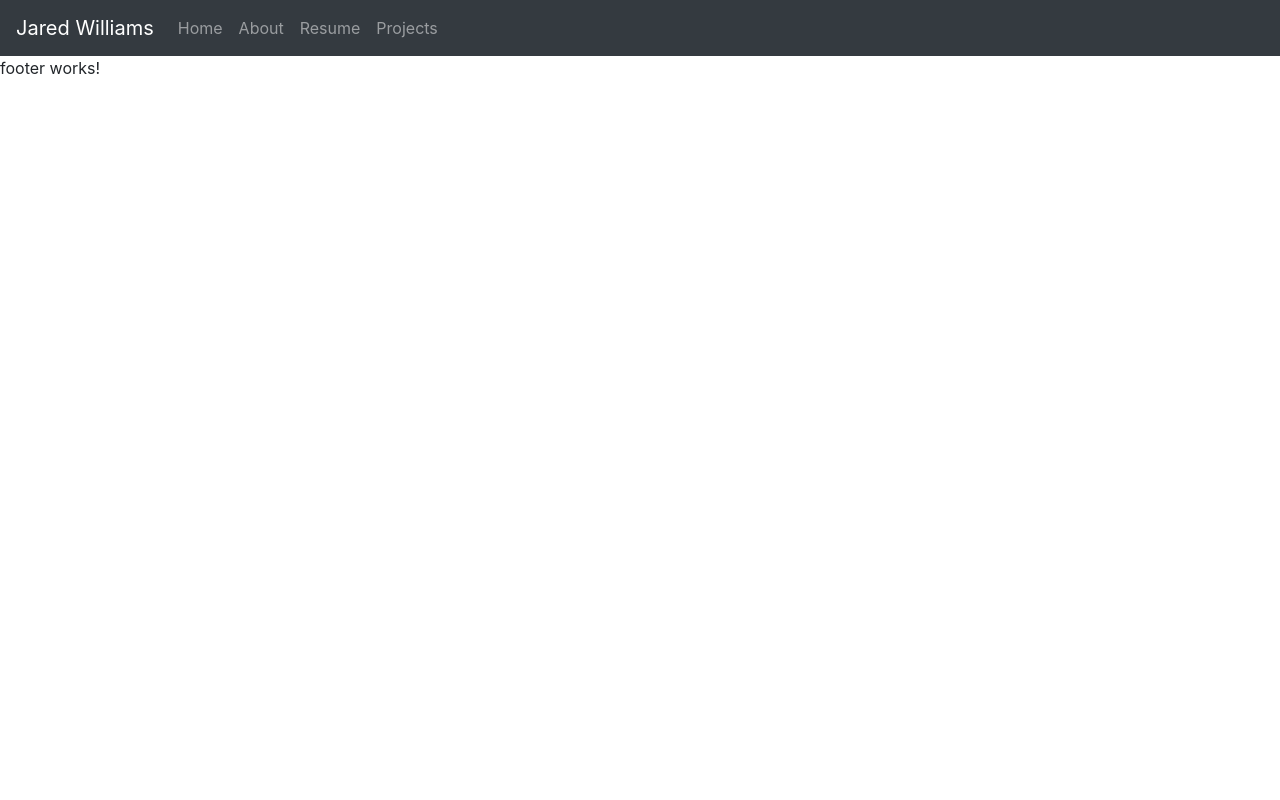
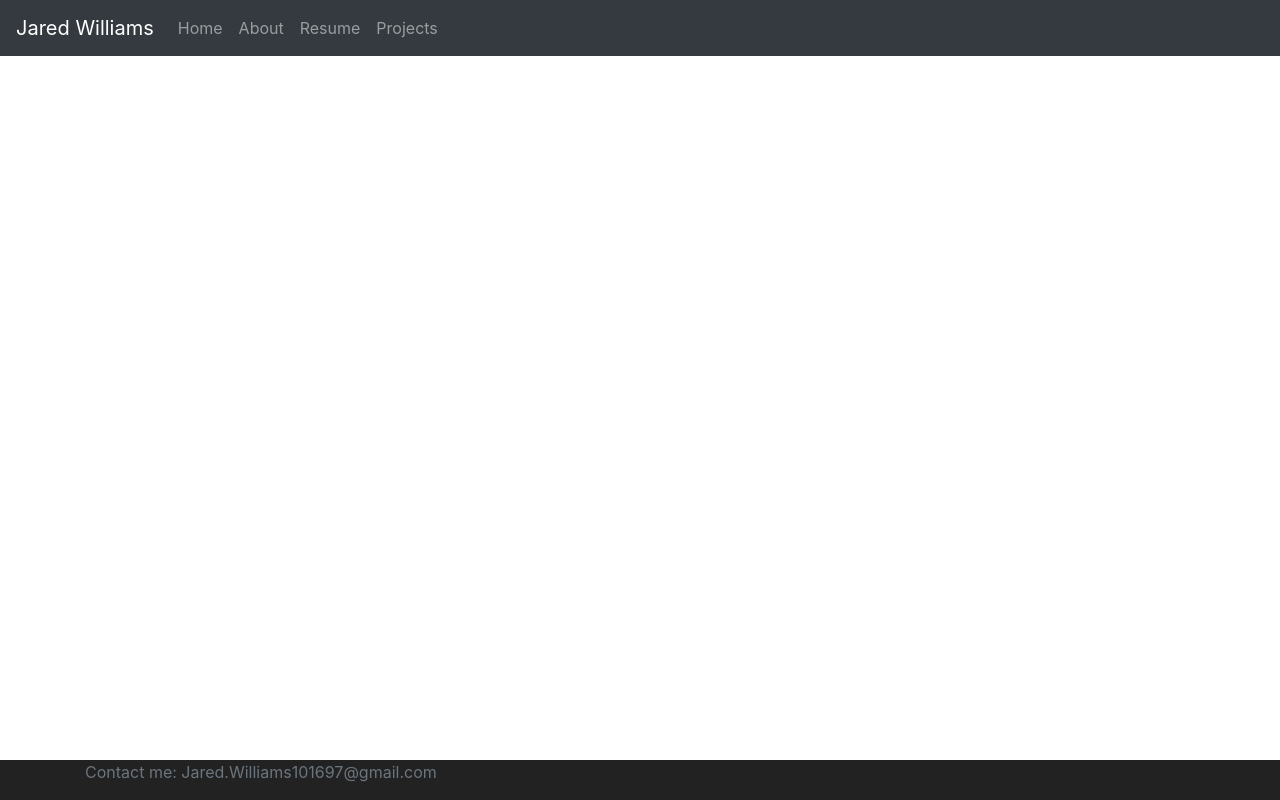
Before and after one commit to JaredjWilliams/Portfolio, an Angular app: page / in a window 1280 px wide. Built offline with nearby package versions, Linux system fonts and the light colour scheme.

Commit message:
Added footer

```diff
--- a/src/app/views/footer/footer.component.css
+++ b/src/app/views/footer/footer.component.css
@@ -0,0 +1,7 @@
+.footer {
+  position:absolute;
+  bottom:0;
+  width:100%;
+  height:40px;
+  background-color: #222222;
+}
--- a/src/app/views/footer/footer.component.html
+++ b/src/app/views/footer/footer.component.html
@@ -1 +1,5 @@
-<p>footer works!</p>
+<footer class="footer">
+  <div class="container">
+    <span class="text-muted">Contact me: Jared.Williams101697&#64;gmail.com</span>
+  </div>
+</footer>
```
